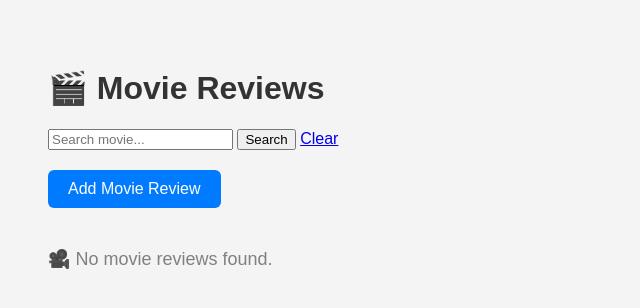
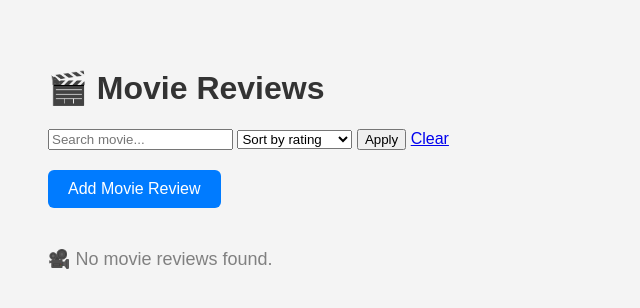
Before and after one commit to wwwatchara2707-2549/movie-review-flask, a Flask app: page / in a window 1280 px wide. Shown: the top 308 px of the page, without its empty margins (0-640 px from the left). Run offline with Flask 3, Linux system fonts and the light colour scheme.

Commit message:
feat: add search and sort by rating feature

```diff
--- a/app.py
+++ b/app.py
@@ -2,29 +2,45 @@ from flask import Flask, render_template, request, redirect, url_for
 
 app = Flask(__name__)
 
-# เก็บข้อมูลชั่วคราวใน list (ยังไม่ใช้ database)
+# เก็บข้อมูลชั่วคราวใน list
 movies = []
 
 
 # ----------------------------
-# HOME PAGE (WITH SEARCH)
+# HOME PAGE (SEARCH + SORT)
 # ----------------------------
 @app.route("/")
 def index():
     search_query = request.args.get("search", "").strip()
+    sort_option = request.args.get("sort", "")
 
+    filtered_movies = movies
+
+    # 🔍 SEARCH
     if search_query:
         filtered_movies = [
-            movie for movie in movies
+            movie for movie in filtered_movies
             if search_query.lower() in movie["name"].lower()
         ]
-    else:
-        filtered_movies = movies
+
+    # ⭐ SORT
+    if sort_option == "high":
+        filtered_movies = sorted(
+            filtered_movies,
+            key=lambda x: int(x["rating"]),
+            reverse=True
+        )
+    elif sort_option == "low":
+        filtered_movies = sorted(
+            filtered_movies,
+            key=lambda x: int(x["rating"])
+        )
 
     return render_template(
         "index.html",
         movies=filtered_movies,
-        search_query=search_query
+        search_query=search_query,
+        sort_option=sort_option
     )
 
 
@@ -39,10 +55,7 @@ def add_movie():
         rating = request.form.get("rating", "")
 
         if not name or not review or not rating:
-            return render_template(
-                "add.html",
-                error="Please fill all fields."
-            )
+            return render_template("add.html", error="Please fill all fields.")
 
         movies.append({
             "name": name,
--- a/templates/index.html
+++ b/templates/index.html
@@ -9,13 +9,24 @@
 
     <h1>🎬 Movie Reviews</h1>
 
-    <!-- 🔍 SEARCH FORM -->
+    <!-- 🔍 SEARCH + SORT FORM -->
     <form method="GET" action="/" style="margin-bottom:20px;">
         <input type="text"
                name="search"
                placeholder="Search movie..."
                value="{{ search_query or '' }}">
-        <button type="submit">Search</button>
+
+        <select name="sort">
+            <option value="">Sort by rating</option>
+            <option value="high" {% if sort_option == "high" %}selected{% endif %}>
+                ⭐ High → Low
+            </option>
+            <option value="low" {% if sort_option == "low" %}selected{% endif %}>
+                ⭐ Low → High
+            </option>
+        </select>
+
+        <button type="submit">Apply</button>
         <a href="/">Clear</a>
     </form>
 
@@ -26,7 +37,6 @@
         <div class="movie-card">
             <h3>{{ movie.name }}</h3>
 
-            <!-- ⭐ แสดงดาวตามคะแนน -->
             <p>
                 {% for i in range(movie.rating|int) %}
                     ⭐
```
